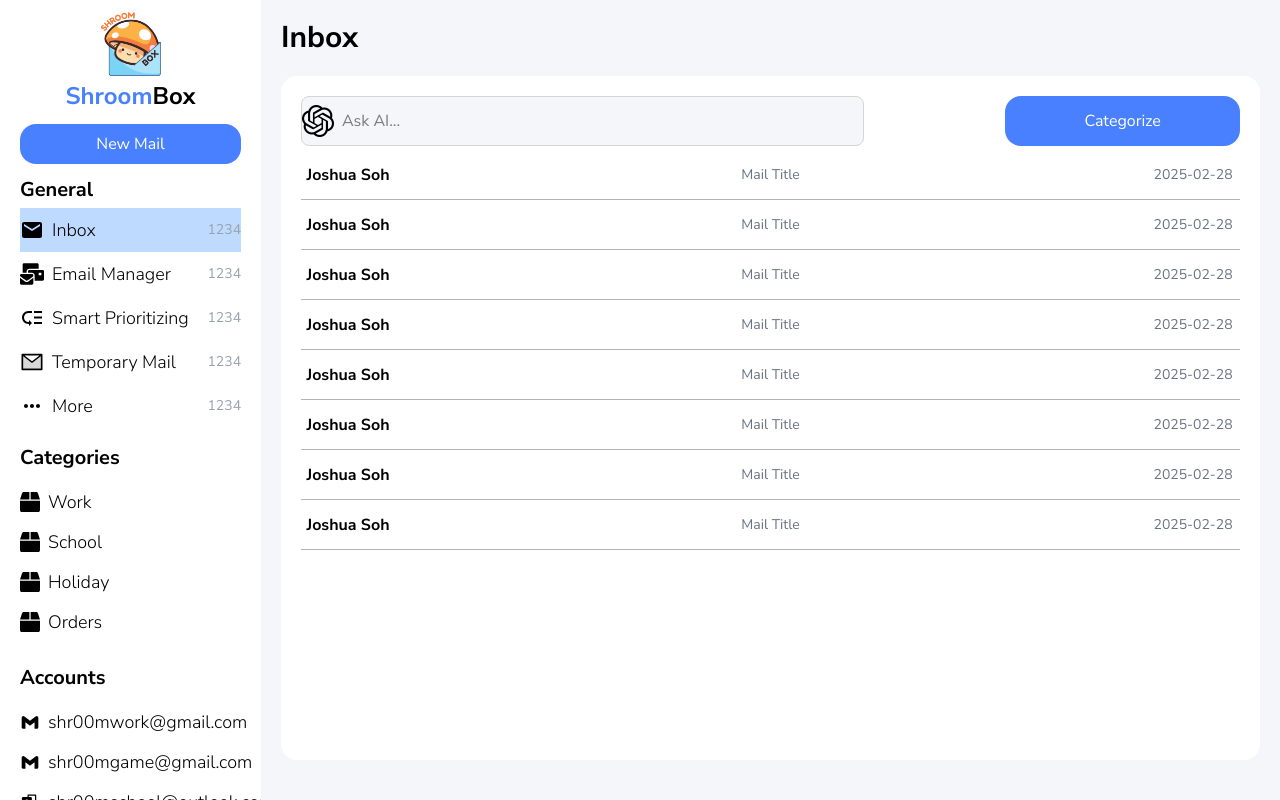
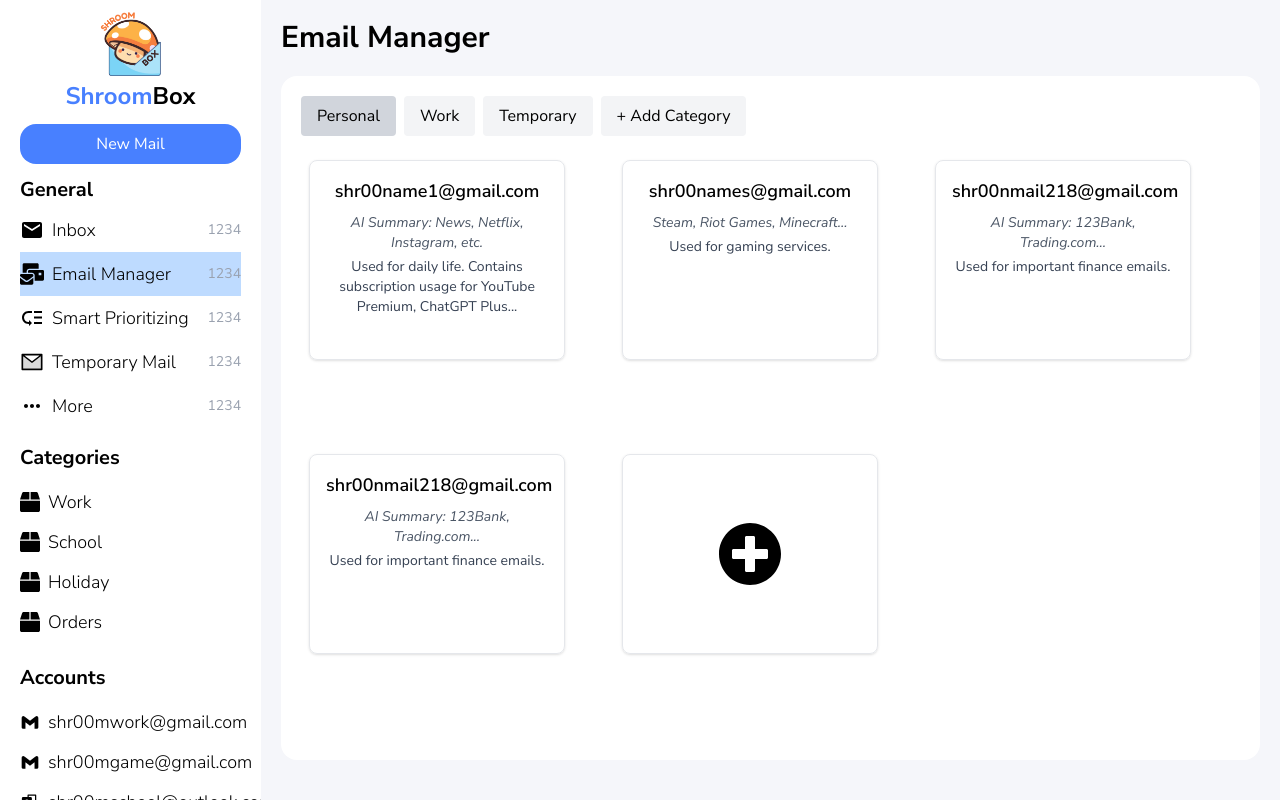
Before and after one commit to shr00m335/shroomBox, a React (Vite) app: page /manager in a window 1280 px wide. Built offline with nearby package versions, Linux system fonts and the light colour scheme.

Commit message:
Added routing

```diff
--- a/package.json
+++ b/package.json
@@ -26,6 +26,7 @@
     "eslint-plugin-react-hooks": "^5.1.0",
     "eslint-plugin-react-refresh": "^0.4.19",
     "globals": "^15.15.0",
+    "react-router-dom": "^7.2.0",
     "typescript": "~5.7.2",
     "typescript-eslint": "^8.24.1",
     "vite": "^6.2.0"
--- a/src/App.tsx
+++ b/src/App.tsx
@@ -1,29 +1,16 @@
-import { useAtomValue } from "jotai";
+import { BrowserRouter, Route, Routes } from "react-router-dom";
 import "./App.css";
 import EmailManager from "./components/emailManager/EmailManager";
 import Inbox from "./components/inbox/Inbox";
-import Sidebar from "./components/sidebar/Sidebar";
-import { AppRoutes, currentRouteAtom } from "./stores/AppStores";
-
-const renderRoute = (currentRoute: AppRoutes): React.ReactNode => {
-  switch (currentRoute) {
-    case AppRoutes.Inbox:
-      return <Inbox />;
-    case AppRoutes.EmailManager:
-      return <EmailManager />;
-    default:
-      return <div></div>;
-  }
-};
 
 function App() {
-  const currentRoute: AppRoutes = useAtomValue(currentRouteAtom);
-
   return (
-    <div className="flex bg-[#F5F6FA] w-screen h-screen">
-      <Sidebar />
-      {renderRoute(currentRoute)}
-    </div>
+    <BrowserRouter>
+      <Routes>
+        <Route index path="/inbox" element={<Inbox />} />
+        <Route path="/manager" element={<EmailManager />}></Route>
+      </Routes>
+    </BrowserRouter>
   );
 }
 
--- /dev/null
+++ b/src/components/emailManager/AddEmailPopup.tsx
@@ -0,0 +1,38 @@
+import { PiMicrosoftOutlookLogoFill } from "react-icons/pi";
+import { RxCross2 } from "react-icons/rx";
+import { SiGmail } from "react-icons/si";
+
+interface AddEmailPopupProps {
+  onClose: () => void;
+}
+
+const AddEmailPopup = ({ onClose }: AddEmailPopupProps): React.ReactNode => {
+  return (
+    <div
+      className="absolute top-0 left-0 w-screen h-screen bg-black/60 flex justify-center items-center"
+      onClick={onClose}
+    >
+      <div
+        className="w-[500px] h-[300px] bg-white py-3 relative"
+        onClick={(e) => e.stopPropagation()}
+      >
+        <RxCross2
+          className="absolute right-2 top-2 cursor-pointer"
+          size={32}
+          onClick={onClose}
+        />
+        <p className="text-2xl">Choose an email you want to add.</p>
+        <div className="flex justify-around items-center h-4/5 w-4/5 mx-auto">
+          <a href="https://localhost:8080/login">
+            <SiGmail size={64} />
+          </a>
+          <button>
+            <PiMicrosoftOutlookLogoFill size={64} />
+          </button>
+        </div>
+      </div>
+    </div>
+  );
+};
+
+export default AddEmailPopup;
--- a/src/components/emailManager/EmailManager.tsx
+++ b/src/components/emailManager/EmailManager.tsx
@@ -1,54 +1,69 @@
-import React, { useState } from 'react';
-import { BlueButton } from "../Buttons";
-import EmailManagerItem from './EmailManagerItem';
+import React, { useState } from "react";
+import Sidebar from "../sidebar/Sidebar";
+import AddEmailPopup from "./AddEmailPopup";
+import EmailManagerAddItem from "./EmailManagerAddItem";
+import EmailManagerItem from "./EmailManagerItem";
 
 const EmailManager: React.FC = () => {
-  const [activeTab, setActiveTab] = useState<'personal' | 'work' | 'temporary' | string>('personal');
-  const [categories, setCategories] = useState(['personal', 'work', 'temporary']);
+  const [isAddingEmail, setIsAddingEmail] = useState<boolean>(false);
+  const [activeTab, setActiveTab] = useState<
+    "personal" | "work" | "temporary" | string
+  >("personal");
+  const [categories, setCategories] = useState([
+    "personal",
+    "work",
+    "temporary",
+  ]);
 
   // Example data
   const personalItems = [
     {
-      title: 'shr00name1@gmail.com',
-      summary: 'AI Summary: News, Netflix, Instagram, etc.',
-      usage: 'Used for daily life. Contains subscription usage for YouTube Premium, ChatGPT Plus...',
+      title: "shr00name1@gmail.com",
+      summary: "AI Summary: News, Netflix, Instagram, etc.",
+      usage:
+        "Used for daily life. Contains subscription usage for YouTube Premium, ChatGPT Plus...",
     },
     {
-      title: 'shr00names@gmail.com',
-      summary: 'Steam, Riot Games, Minecraft...',
-      usage: 'Used for gaming services.',
+      title: "shr00names@gmail.com",
+      summary: "Steam, Riot Games, Minecraft...",
+      usage: "Used for gaming services.",
     },
     {
-      title: 'shr00nmail218@gmail.com',
-      summary: 'AI Summary: 123Bank, Trading.com...',
-      usage: 'Used for important finance emails.',
+      title: "shr00nmail218@gmail.com",
+      summary: "AI Summary: 123Bank, Trading.com...",
+      usage: "Used for important finance emails.",
+    },
+    {
+      title: "shr00nmail218@gmail.com",
+      summary: "AI Summary: 123Bank, Trading.com...",
+      usage: "Used for important finance emails.",
     },
   ];
 
   const workItems = [
     {
-      title: 'workmail@company.com',
-      summary: 'AI Summary: Team updates, project management, etc.',
-      usage: 'Used for official company communications.',
+      title: "workmail@company.com",
+      summary: "AI Summary: Team updates, project management, etc.",
+      usage: "Used for official company communications.",
     },
   ];
 
   const temporaryItems = [
     {
-      title: 'temp-user@mail.com',
-      summary: 'AI Summary: Disposable, short-term usage.',
-      usage: 'Used for signing up on test websites.',
+      title: "temp-user@mail.com",
+      summary: "AI Summary: Disposable, short-term usage.",
+      usage: "Used for signing up on test websites.",
     },
     // Add more items here...
   ];
 
   const getItemsForActiveTab = () => {
     switch (activeTab) {
-      case 'personal':
+      case "personal":
         return personalItems;
-      case 'work':
+      case "work":
         return workItems;
-      case 'temporary':
+      case "temporary":
         return temporaryItems;
       default:
         return [];
@@ -56,7 +71,7 @@ const EmailManager: React.FC = () => {
   };
 
   const handleAddCategory = () => {
-    const newCategory = prompt('Enter new category name:');
+    const newCategory = prompt("Enter new category name:");
     if (newCategory && !categories.includes(newCategory)) {
       setCategories([...categories, newCategory]);
       setActiveTab(newCategory);
@@ -64,6 +79,9 @@ const EmailManager: React.FC = () => {
   };
 
   return (
+    <>
+      <div className="flex bg-[#F5F6FA] w-screen h-screen">
+        <Sidebar selectedItem="manager" />
         <div className="w-full h-full p-5">
           <p className="font-bold text-3xl w-full text-left">Email Manager</p>
           <div className="w-full h-9/10 bg-white my-5 rounded-2xl flex flex-col items-start p-5">
@@ -73,7 +91,9 @@ const EmailManager: React.FC = () => {
                 <button
                   key={category}
                   className={`px-4 py-2 rounded ${
-                activeTab === category ? 'bg-gray-300' : 'bg-gray-100 hover:bg-gray-200'
+                    activeTab === category
+                      ? "bg-gray-300"
+                      : "bg-gray-100 hover:bg-gray-200"
                   }`}
                   onClick={() => setActiveTab(category)}
                 >
@@ -88,7 +108,7 @@ const EmailManager: React.FC = () => {
               </button>
             </div>
             {/* Cards */}
-        <div className="w-full flex flex-wrap">
+            <div className="w-full grid grid-cols-3  h-full">
               {getItemsForActiveTab().map((item, idx) => (
                 <EmailManagerItem
                   key={idx}
@@ -97,9 +117,15 @@ const EmailManager: React.FC = () => {
                   usage={item.usage}
                 />
               ))}
+              <EmailManagerAddItem onClick={() => setIsAddingEmail(true)} />
             </div>
           </div>
         </div>
+      </div>
+      {isAddingEmail && (
+        <AddEmailPopup onClose={() => setIsAddingEmail(false)} />
+      )}
+    </>
   );
 };
 
--- /dev/null
+++ b/src/components/emailManager/EmailManagerAddItem.tsx
@@ -0,0 +1,18 @@
+import { FaPlusCircle } from "react-icons/fa";
+
+interface EmailManagerAddItemProps {
+  onClick: () => void;
+}
+
+const EmailManagerAddItem = ({ onClick }: EmailManagerAddItemProps) => {
+  return (
+    <div
+      className="border border-gray-200 rounded-lg p-4 w-64 m-2 shadow-sm h-[200px] flex justify-center items-center"
+      onClick={onClick}
+    >
+      <FaPlusCircle size={64} />
+    </div>
+  );
+};
+
+export default EmailManagerAddItem;
--- a/src/components/emailManager/EmailManagerItem.tsx
+++ b/src/components/emailManager/EmailManagerItem.tsx
@@ -1,4 +1,4 @@
-import React from 'react';
+import React from "react";
 
 interface GameManagerItemProps {
   title: string;
@@ -6,9 +6,13 @@ interface GameManagerItemProps {
   usage: string;
 }
 
-const GameManagerItem: React.FC<GameManagerItemProps> = ({ title, summary, usage }) => {
+const GameManagerItem: React.FC<GameManagerItemProps> = ({
+  title,
+  summary,
+  usage,
+}) => {
   return (
-    <div className="border border-gray-200 rounded-lg p-4 w-64 m-2 shadow-sm">
+    <div className="border border-gray-200 rounded-lg p-4 w-64 m-2 shadow-sm h-[200px]">
       <h3 className="text-lg font-semibold mb-2">{title}</h3>
       <p className="text-sm text-gray-600 italic mb-1">{summary}</p>
       <p className="text-sm text-gray-700">{usage}</p>
--- a/src/components/inbox/Inbox.tsx
+++ b/src/components/inbox/Inbox.tsx
@@ -1,8 +1,11 @@
 import { BlueButton } from "../Buttons";
+import Sidebar from "../sidebar/Sidebar";
 import InboxItem from "./inboxItem";
 
 const Inbox = (): React.ReactNode => {
   return (
+    <div className="flex bg-[#F5F6FA] w-screen h-screen">
+      <Sidebar selectedItem="inbox" />
       <div className="w-full h-full p-5">
         <p className="font-bold text-3xl w-full text-left">Inbox</p>
         <div className="w-full h-9/10 bg-white my-5 rounded-2xl flex flex-col items-start p-5">
@@ -25,6 +28,7 @@ const Inbox = (): React.ReactNode => {
           </div>
         </div>
       </div>
+    </div>
   );
 };
 
--- a/src/components/sidebar/Sidebar.tsx
+++ b/src/components/sidebar/Sidebar.tsx
@@ -1,11 +1,15 @@
+import React, { useState } from "react";
 import { BlueButton } from "../Buttons";
+import NewMail from "../newMail/NewMail";
 import SidebarAccounts from "./accounts/Accounts";
 import SidebarCategory from "./category/Category";
 import SidebarGeneral from "./general/General";
-import React, { useState } from 'react';
-import NewMail from '../newMail/NewMail';
 
-const Sidebar: React.FC = () => {
+interface SidebarProps {
+  selectedItem: string;
+}
+
+const Sidebar = ({ selectedItem }: SidebarProps): React.ReactNode => {
   const [isModalOpen, setIsModalOpen] = useState(false);
 
   const handleNewMailClick = () => {
@@ -33,7 +37,7 @@ const Sidebar: React.FC = () => {
       </div>
 
       <BlueButton onClick={handleNewMailClick}>New Mail</BlueButton>
-      <SidebarGeneral />
+      <SidebarGeneral selectedItem={selectedItem} />
       <SidebarCategory />
       <SidebarAccounts />
       {isModalOpen && <NewMail onClose={handleCloseModal} />}
--- a/src/components/sidebar/general/General.tsx
+++ b/src/components/sidebar/general/General.tsx
@@ -1,28 +1,30 @@
-import { useAtom } from "jotai";
 import { AiTwotoneMail } from "react-icons/ai";
 import { FaMailBulk } from "react-icons/fa";
 import { MdLowPriority, MdMail, MdMoreHoriz } from "react-icons/md";
-import { AppRoutes, currentRouteAtom } from "../../../stores/AppStores";
 import SidebarGeneralItem from "./GeneralItem";
 
-const SidebarGeneral = (): React.ReactNode => {
-  const [currentRoute, setCurrentRoute] = useAtom(currentRouteAtom);
+interface SidebarGeneralProps {
+  selectedItem: string;
+}
 
+const SidebarGeneral = ({
+  selectedItem,
+}: SidebarGeneralProps): React.ReactNode => {
   return (
     <div className="flex flex-col items-start my-3">
       <p className="font-bold text-xl">General</p>
       <div className="py-1 w-full">
         <SidebarGeneralItem
-          selected={currentRoute === AppRoutes.Inbox}
+          selected={selectedItem === "inbox"}
           icon={<MdMail size={24} />}
           label="Inbox"
-          onClick={() => setCurrentRoute(AppRoutes.Inbox)}
+          onClick={() => (window.location.href = "/inbox")}
         />
         <SidebarGeneralItem
-          selected={currentRoute === AppRoutes.EmailManager}
+          selected={selectedItem === "manager"}
           icon={<FaMailBulk size={24} />}
           label="Email Manager"
-          onClick={() => setCurrentRoute(AppRoutes.EmailManager)}
+          onClick={() => (window.location.href = "/manager")}
         />
         <SidebarGeneralItem
           selected={false}
```
Also changed, not shown: 1 other file (tests, documents, lock files or other folders). Lines whose indentation alone changed are shown as unchanged.
